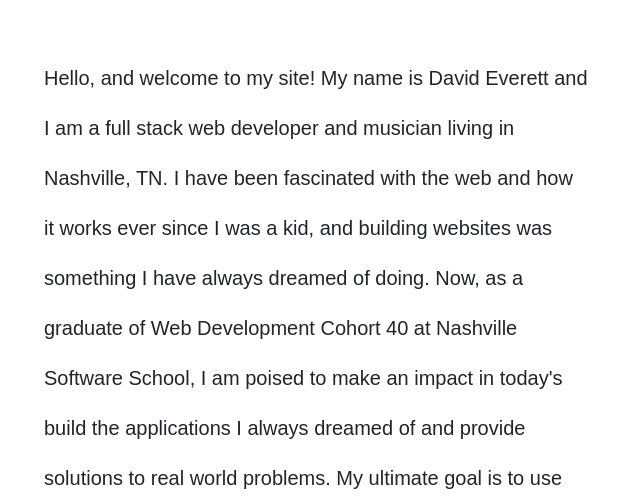
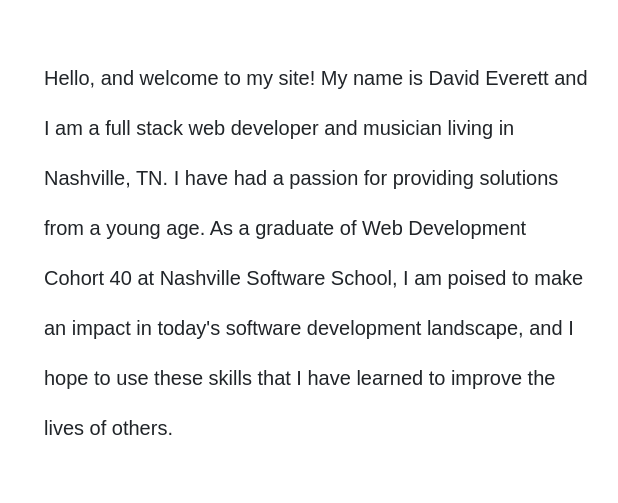
Before and after one commit to davideverett89/personal-bio-site, a website built with webpack: page src/index.html in a window 1280 px wide. Shown: the part 198-701 px from the top of the page, 644-1262 px from the left. Built offline with nearby package versions, Linux system fonts and the light colour scheme; some packages are replaced by stand-ins of ours; no server answers; files whose address does not match are found by name.

Commit message:
Changed bio again.

```diff
--- a/src/index.html
+++ b/src/index.html
@@ -39,10 +39,7 @@
                             <h1 class="bio-header">About Me:</h1>
                             <div class="my-5">
                                 <p class="bio lead">
-                                    Hello, and welcome to my site!  My name is David Everett and I am a full stack web developer and musician living in Nashville, TN.
-                                    I have been fascinated with the web and how it works ever since I was a kid, and building websites was something I have always dreamed of doing.
-                                    Now, as a graduate of Web Development Cohort 40 at Nashville Software School, I am poised to make an impact in today's build the applications I always dreamed of and provide solutions to real world problems.
-                                    My ultimate goal is to use these skills that I have learned to improve the lives others.
+                                    Hello, and welcome to my site!  My name is David Everett and I am a full stack web developer and musician living in Nashville, TN.  I have had a passion for providing solutions from a young age.  As a graduate of Web Development Cohort 40 at Nashville Software School, I am poised to make an impact in today's software development landscape, and I hope to use these skills that I have learned to improve the lives of others.
                                 </p>
                             </div>
                             <div id="myContactInfo" class="contact-links">
```
